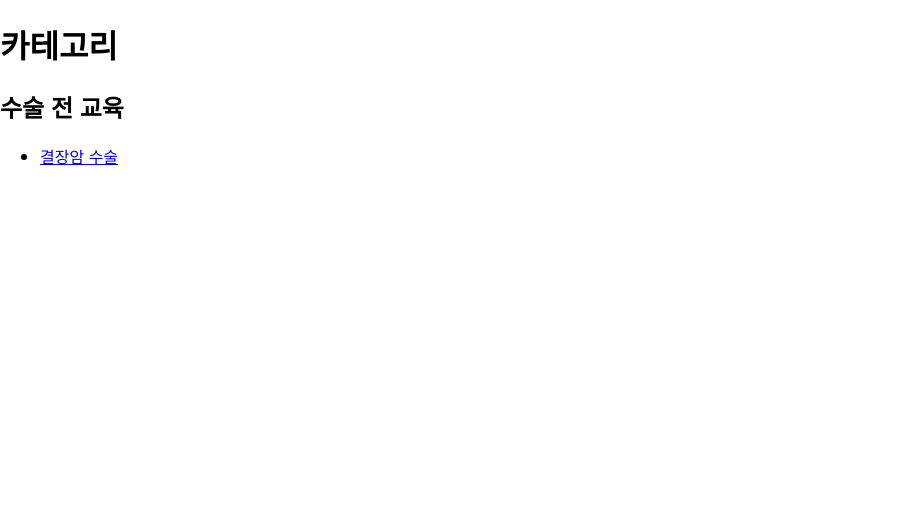
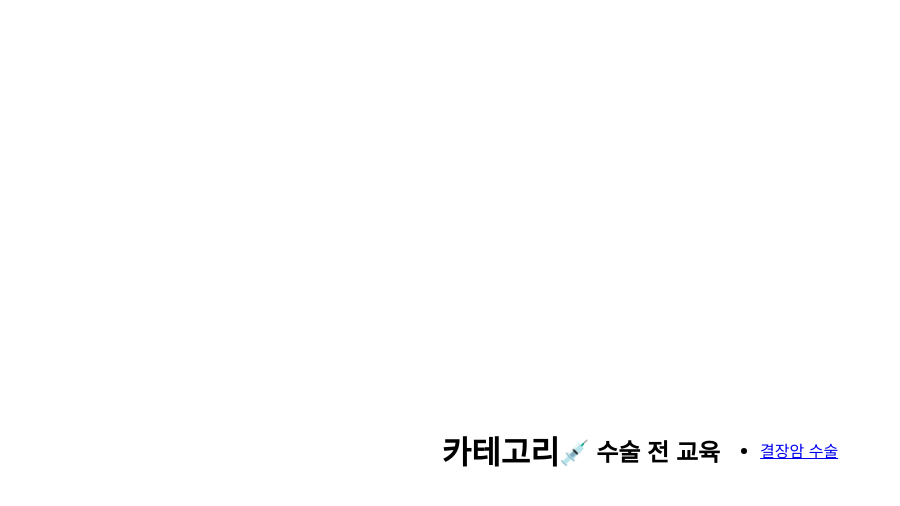
Before and after one commit to samgulza/samgulza.github.io, a Jekyll site: the page built from categories.md, in a window 1280 px wide. Shown: the top 506 px of the page, without its empty margins (0-900 px from the left). Built offline with Jekyll 4.4.1, drawn with Linux system fonts in a browser that asks for light colours.

Commit message:
Update categories.md

```diff
--- a/categories.md
+++ b/categories.md
@@ -3,13 +3,28 @@ layout: default
 title: "카테고리"
 ---
 
-<h1>카테고리</h1>
+<div class="container">
+  <h1>카테고리</h1>
 
-{% for category in site.categories %}
-  <h2 id="{{ category[0] | slugify }}">{{ category[0] }}</h2>
-  <ul>
-    {% for post in category[1] %}
-      <li><a href="{{ post.url | relative_url }}">{{ post.title }}</a></li>
-    {% endfor %}
-  </ul>
-{% endfor %}
+  {% for category in site.categories %}
+    {% assign category_name = category[0] %}
+    {% if category_name == "수술 전 교육" %}
+      {% assign display_name = "💉 수술 전 교육" %}
+    {% elsif category_name == "수술 후 교육" %}
+      {% assign display_name = "🩺 수술 후 교육" %}
+    {% elsif category_name == "퇴원 교육" %}
+      {% assign display_name = "🏥 퇴원 교육" %}
+    {% elsif category_name == "자주 묻는 질문" %}
+      {% assign display_name = "❓ 자주 묻는 질문" %}
+    {% else %}
+      {% assign display_name = category_name %}
+    {% endif %}
+
+    <h2 id="{{ category_name | slugify }}">{{ display_name }}</h2>
+    <ul>
+      {% for post in category[1] %}
+        <li><a href="{{ post.url | relative_url }}">{{ post.title }}</a></li>
+      {% endfor %}
+    </ul>
+  {% endfor %}
+</div>
```
